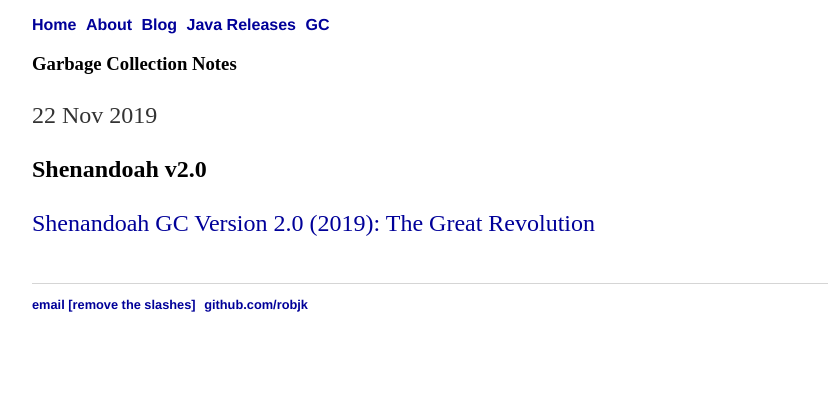
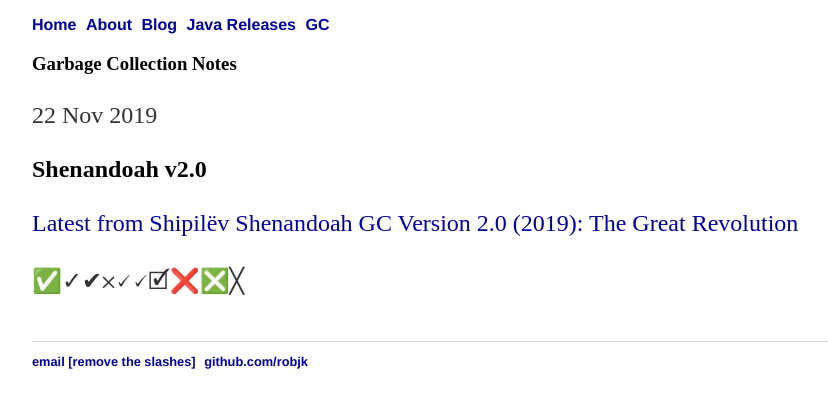
Before and after one commit to robjk/robjk.github.io, a Jekyll site: the page built from topics/garbage-collection.md, in a window 1280 px wide. Shown: the top 408 px of the page, without its empty margins (32-860 px from the left). Built offline with Jekyll 4.4.1, drawn with Linux system fonts in a browser that asks for light colours.

Commit message:
testing out ticks

```diff
--- a/topics/garbage-collection.md
+++ b/topics/garbage-collection.md
@@ -5,5 +5,8 @@ date: 2019-11-22
 ---
 
 ## Shenandoah v2.0
+[Latest from Shipilëv](https://shipilev.net/#shenandoah)
 [Shenandoah GC Version 2.0 (2019): The Great Revolution]({{ site.url }}
 /assets/jugbb-Sep2019-shenandoah.pdf)
+
+✅✓✔𐄂🗸🗸🗹❌❎╳
```
